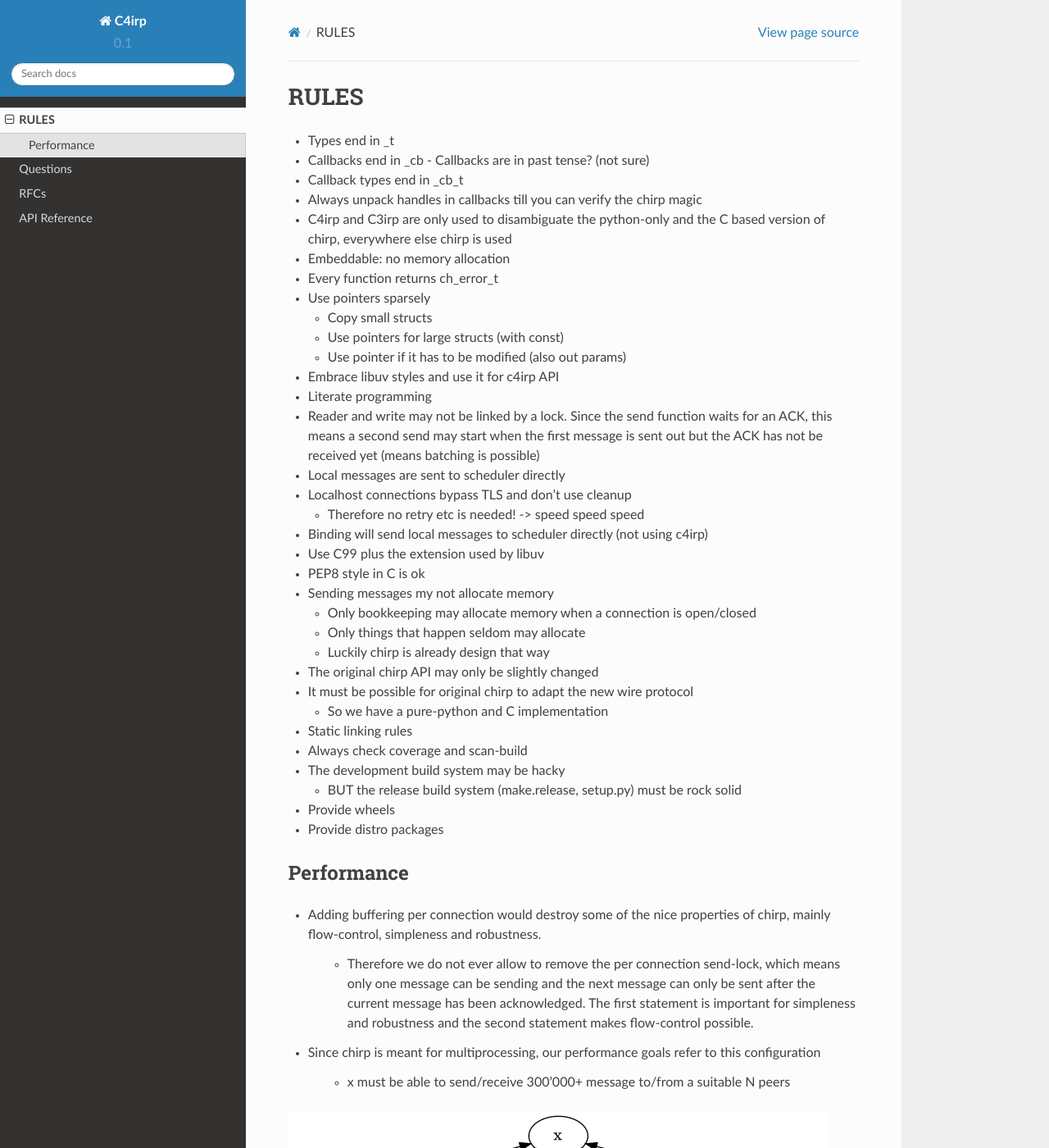
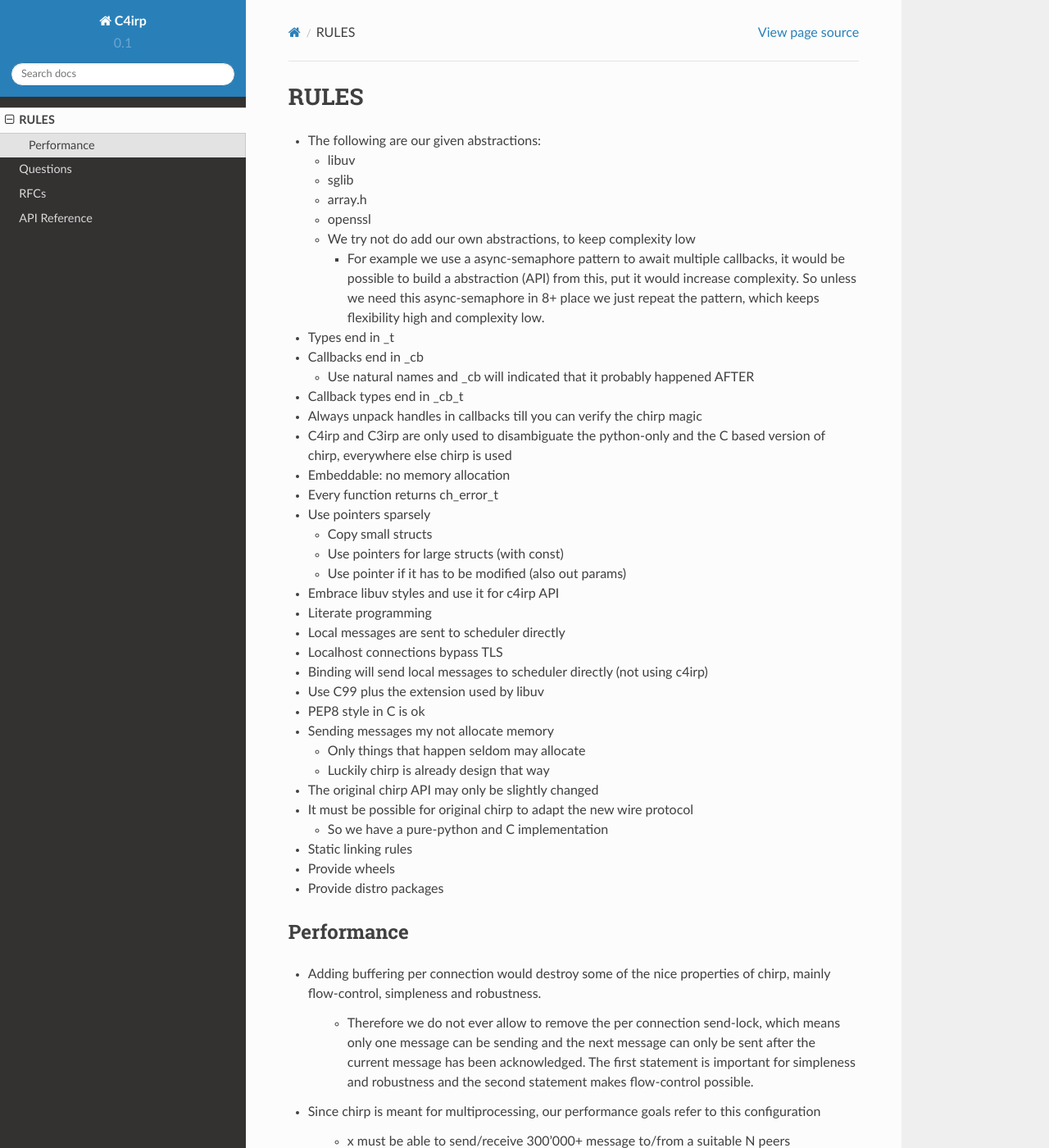
Before and after one commit to sosterwalder/c4irp, a Sphinx documentation site: the page built from doc/RULES.rst, in a window 1280 px wide and 1400 px high. Shown: the whole window at 82% size. Built offline with Sphinx 7.4.7 and the Read the Docs theme 2.0.0, drawn with Linux system fonts in a browser that asks for light colours; pages that are not in the unit, such as notebooks, are missing from menus; some of the changed text lies outside the part shown.

Commit message:
Updated rules

```diff
--- a/doc/RULES.rst
+++ b/doc/RULES.rst
@@ -2,9 +2,24 @@
 RULES
 =====
 
+* The following are our given abstractions:
+
+  - libuv
+  - sglib
+  - array.h
+  - openssl
+  - We try not do add our own abstractions, to keep complexity low
+
+    - For example we use a async-semaphore pattern to await multiple callbacks,
+      it would be possible to build a abstraction (API) from this, put it would
+      increase complexity. So unless we need this async-semaphore in 8+ place we
+      just repeat the pattern, which keeps flexibility high and complexity low.
+
 * Types end in _t
 * Callbacks end in _cb
-  - Callbacks are in past tense? (not sure)
+
+  - Use natural names and _cb will indicated that it probably happened AFTER
+
 * Callback types end in _cb_t
 * Always unpack handles in callbacks till you can verify the chirp magic
 * C4irp and C3irp are only used to disambiguate the python-only and the C based
@@ -19,20 +34,13 @@ RULES
 
 * Embrace libuv styles and use it for c4irp API
 * Literate programming
-* Reader and write may not be linked by a lock. Since the send function waits
-  for an ACK, this means a second send may start when the first message is sent
-  out but the ACK has not be received yet (means batching is possible)
 * Local messages are sent to scheduler directly
-* Localhost connections bypass TLS and don't use cleanup
-
-  - Therefore no retry etc is needed! -> speed speed speed
-
+* Localhost connections bypass TLS
 * Binding will send local messages to scheduler directly (not using c4irp)
 * Use C99 plus the extension used by libuv
 * PEP8 style in C is ok
 * Sending messages my not allocate memory
 
-  - Only bookkeeping may allocate memory when a connection is open/closed
   - Only things that happen seldom may allocate
   - Luckily chirp is already design that way
 
@@ -42,11 +50,6 @@ RULES
   - So we have a pure-python and C implementation
 
 * Static linking rules
-* Always check coverage and scan-build
-* The development build system may be hacky
-
-  - BUT the release build system (make.release, setup.py) must be rock solid
-
 * Provide wheels
 * Provide distro packages
 
@@ -103,7 +106,3 @@ Performance
 =========
 Questions
 =========
-
-Not rules yet.
-
-* Python binding: Should we ask python for memory?
```
